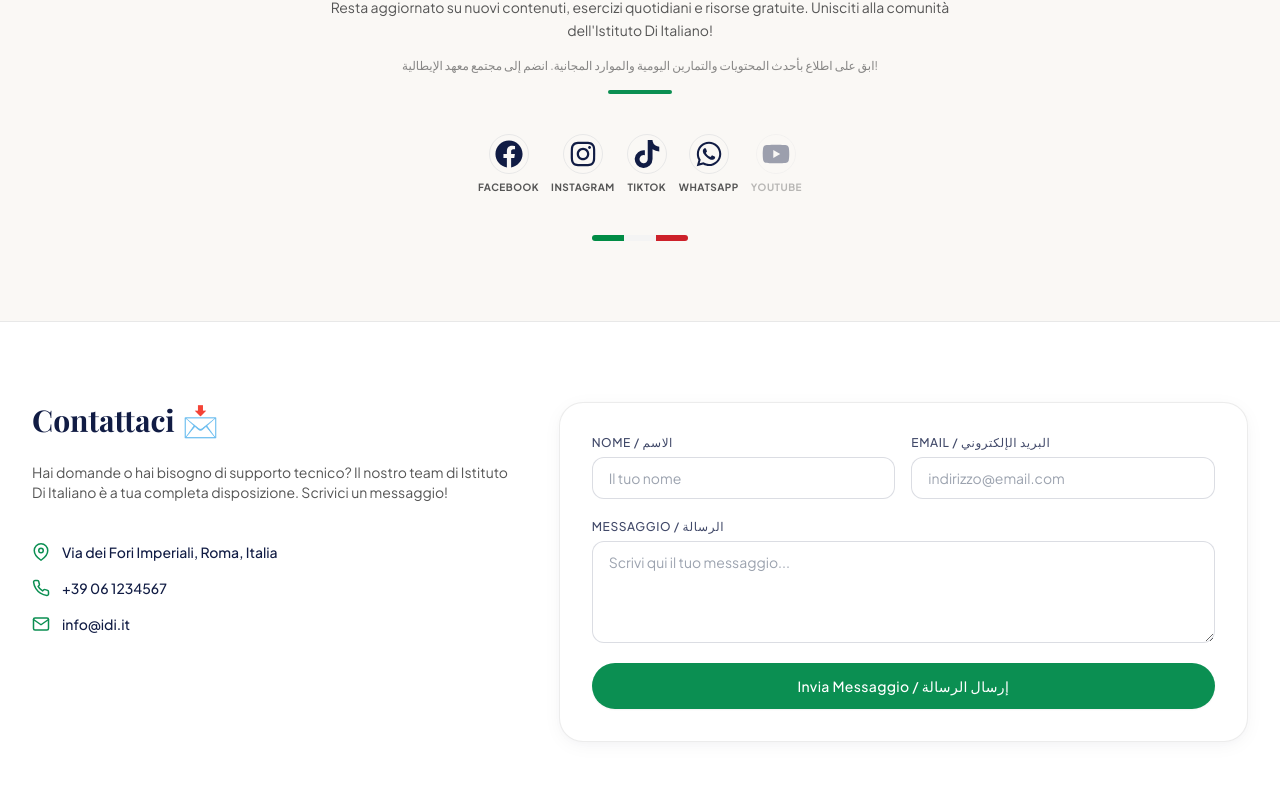
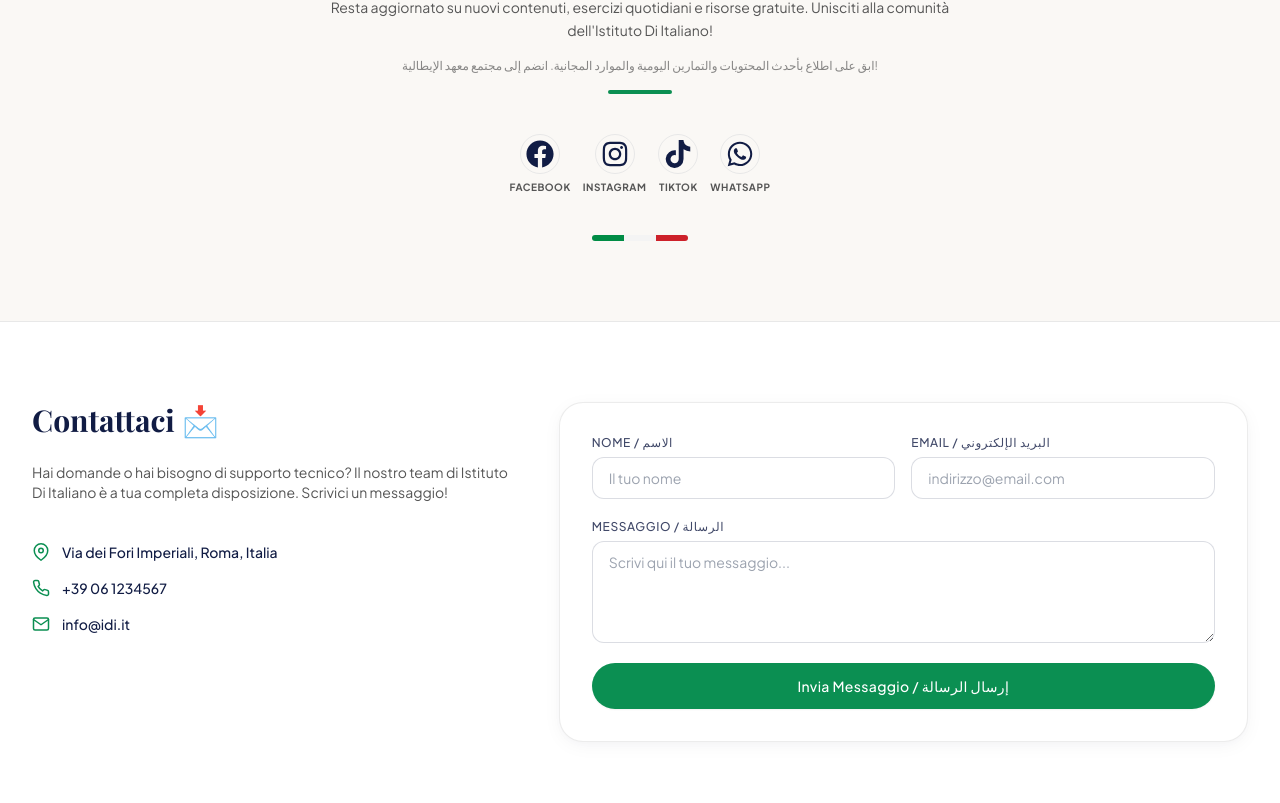
Before and after one commit to hossam496/idi, a React (Vite) app: page /home in a window 1280 px wide. Shown: the part 5397-6200 px from the top of the page. Built offline with nearby package versions, Linux system fonts and the light colour scheme; no server answers; sample sign-in values are in the browser's storage; a web font is replaced by a local one.

Commit message:
first commit

```diff
--- a/src/components/SocialLinks.jsx
+++ b/src/components/SocialLinks.jsx
@@ -17,7 +17,6 @@ const ITEMS = [
   { key: 'instagram', Icon: FaInstagram, label: 'Instagram', color: '#E1306C' },
   { key: 'tiktok',    Icon: FaTiktok,    label: 'TikTok',    color: '#010101' },
   { key: 'whatsapp',  Icon: FaWhatsapp,  label: 'WhatsApp',  color: '#25D366' },
-  { key: 'youtube',   Icon: FaYoutube,   label: 'YouTube',   color: '#FF0000' },
 ];
 
 function SocialIcon({ item, size, showLabels, variant }) {
```
